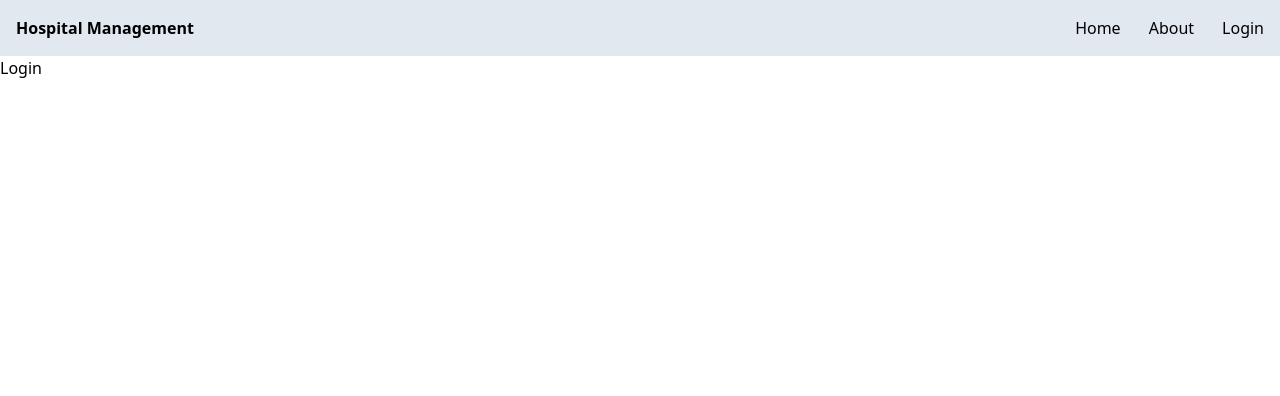
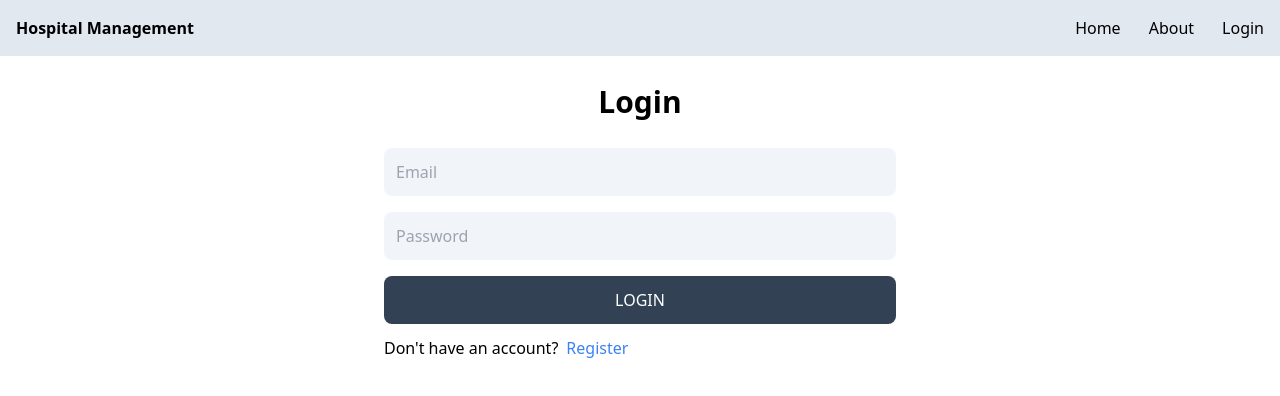
Before and after one commit to robyafrizal/hospitalManagement, a React (Vite) app in the folder client/: page /login in a window 1280 px wide. Shown: the top 396 px of the page. Built offline with nearby package versions, Linux system fonts and the light colour scheme.

Commit message:
Register and Login Page complete

```diff
--- a/client/src/pages/Login.jsx
+++ b/client/src/pages/Login.jsx
@@ -1,5 +1,72 @@
-import React from "react";
+import React, { useState } from "react";
+import { Link, useNavigate } from "react-router-dom";
 
 export default function Login() {
-  return <div>Login</div>;
+  const [formData, setFormData] = useState({});
+  const [error, setError] = useState(false);
+  const [loading, setLoading] = useState(false);
+  const navigate = useNavigate()
+  const handleChange = (e) => {
+    setFormData({ ...formData, [e.target.id]: e.target.value });
+  };
+
+  const handleSubmit = async (e) => {
+    e.preventDefault();
+    try {
+      setLoading(true);
+      setError(false)
+      const res = await fetch("http://localhost:8080/api/auth/login", {
+        method: "POST",
+        headers: {
+          "Content-Type": "application/json",
+        },
+        body: JSON.stringify(formData),
+      });
+      const data = await res.json();
+
+      setLoading(false);
+      if (data.success === false) {
+        setError(true);
+        return;
+      }
+      navigate('/') //Direct to homepage
+    } catch (error) {
+      setLoading(false);
+      setError(true);
+    }
+  };
+  return (
+    <div className="max-w-lg mx-auto">
+      <div className="text-3xl text-center font-semibold my-7">Login</div>
+      <form onSubmit={handleSubmit} className="flex flex-col gap-4">
+        <input
+          type="email"
+          className="bg-slate-100 rounded-lg p-3"
+          placeholder="Email"
+          id="email"
+          onChange={handleChange}
+        />
+        <input
+          type="password"
+          className="bg-slate-100 rounded-lg p-3"
+          placeholder="Password"
+          id="password"
+          onChange={handleChange}
+        />
+        <button
+          disabled={loading}
+          className="bg-slate-700 rounded-lg p-3 text-white uppercase hover:opacity-95 disabled:opacity-80"
+        >
+          {loading ? "Loading..." : "Login"}
+        </button>
+      </form>
+      <div className="flex gap-2 mt-3">
+        <p>Don't have an account?</p>
+        <Link to="/register">
+          <span className="text-blue-500">Register</span>
+        </Link>
+      </div>
+      <p className="text-red-700 mt-3">{error && "Something went wrong"}</p>
+    </div>
+  );
 }
--- a/client/src/pages/Register.jsx
+++ b/client/src/pages/Register.jsx
@@ -1,10 +1,11 @@
 import React, { useState } from "react";
-import { Link } from "react-router-dom";
+import { Link, useNavigate } from "react-router-dom";
 
 export default function Register() {
   const [formData, setFormData] = useState({});
   const [error, setError] = useState(false);
   const [loading, setLoading] = useState(false);
+  const navigate = useNavigate()
   const handleChange = (e) => {
     setFormData({ ...formData, [e.target.id]: e.target.value });
   };
@@ -30,6 +31,7 @@ export default function Register() {
         setError(true);
         return;
       }
+      navigate('/login')
     } catch (error) {
       setLoading(false);
       setError(true);
```
